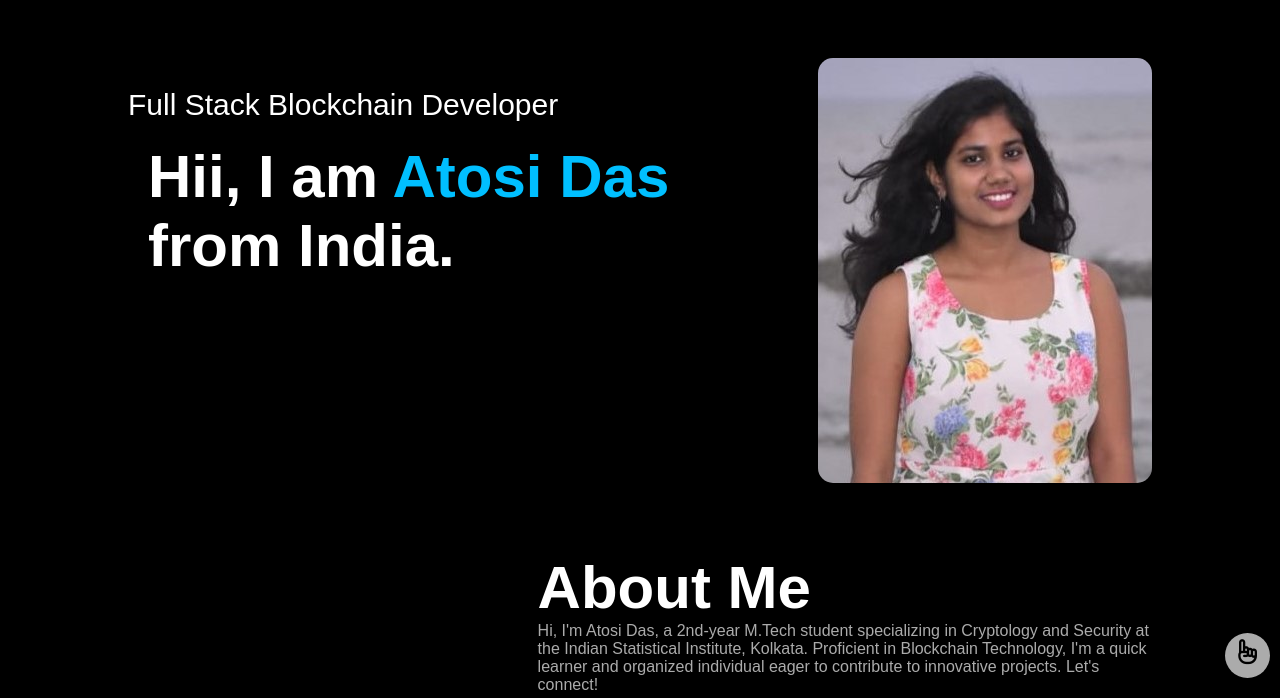
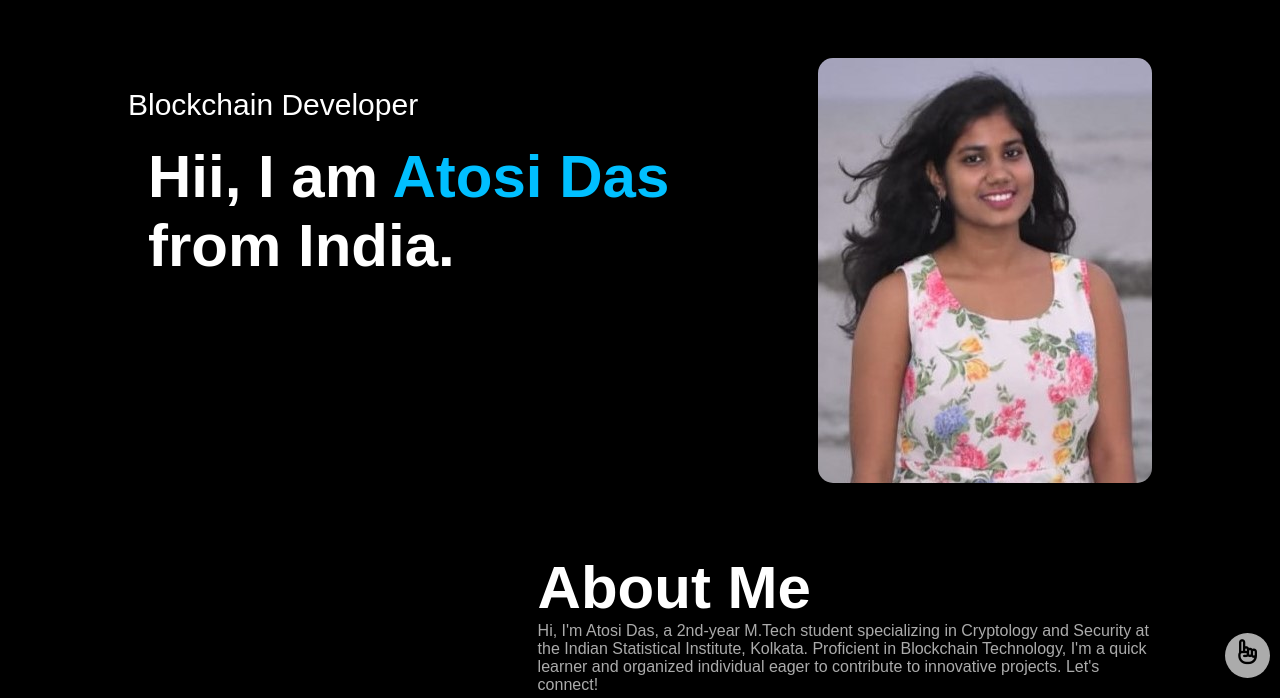
Before and after one commit to AtosiDas/PRODIGY_WD_04, a plain HTML site: page index.html in a window 1280 px wide. Shown: the part 102-800 px from the top of the page. Drawn offline with Linux system fonts and the light colour scheme.

Commit message:
Update header-text

```diff
--- a/index.html
+++ b/index.html
@@ -40,7 +40,7 @@
             <div class="row">
                 <!-- <div class="col-1"> -->
                     <div class="header-text">
-                        <P>Full Stack Blockchain Developer</P>
+                        <P>Blockchain Developer</P>
                         <h1>Hii, I am <span>Atosi Das</span><br/> from India.</h1>
                     </div>
                 <!-- </div> -->
```
